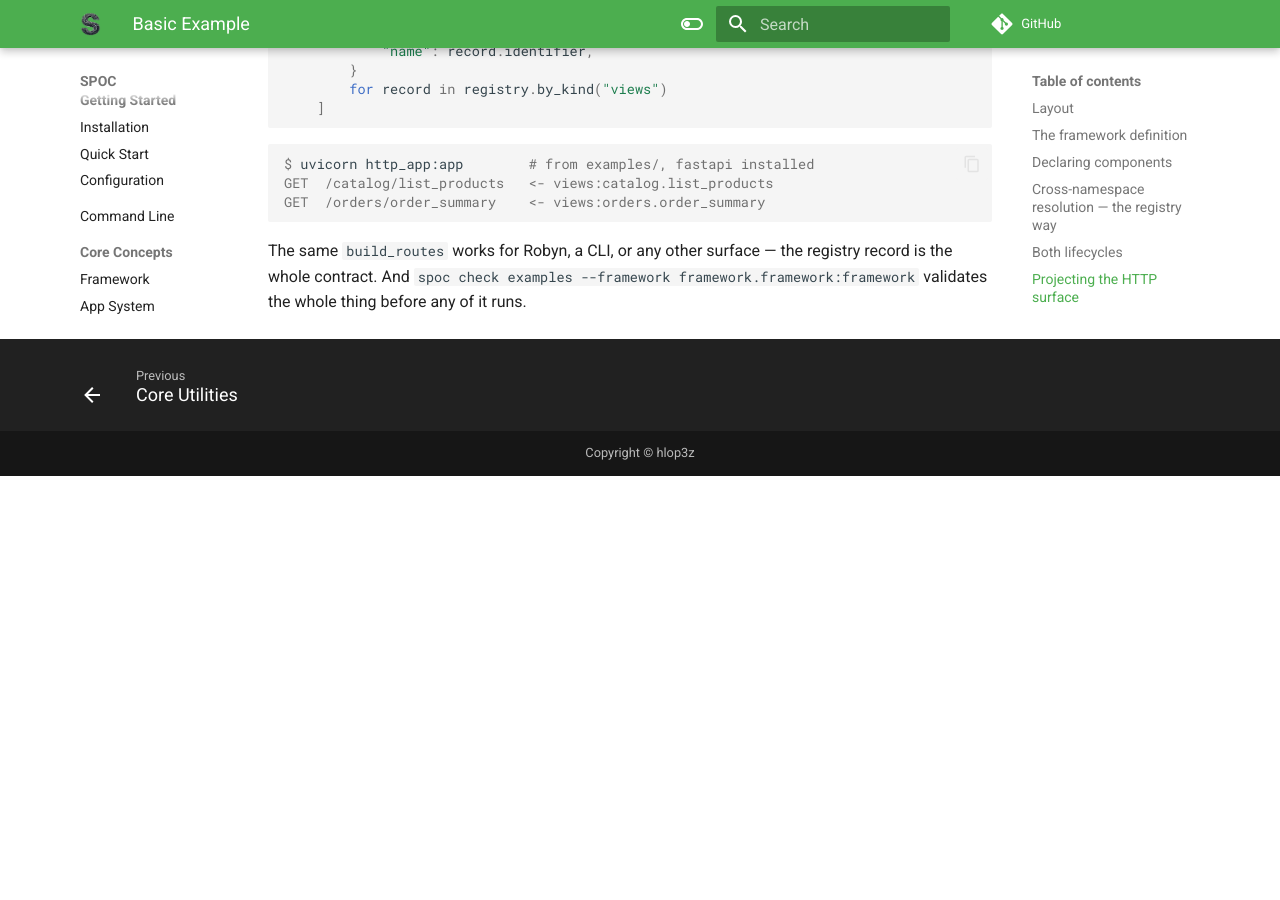
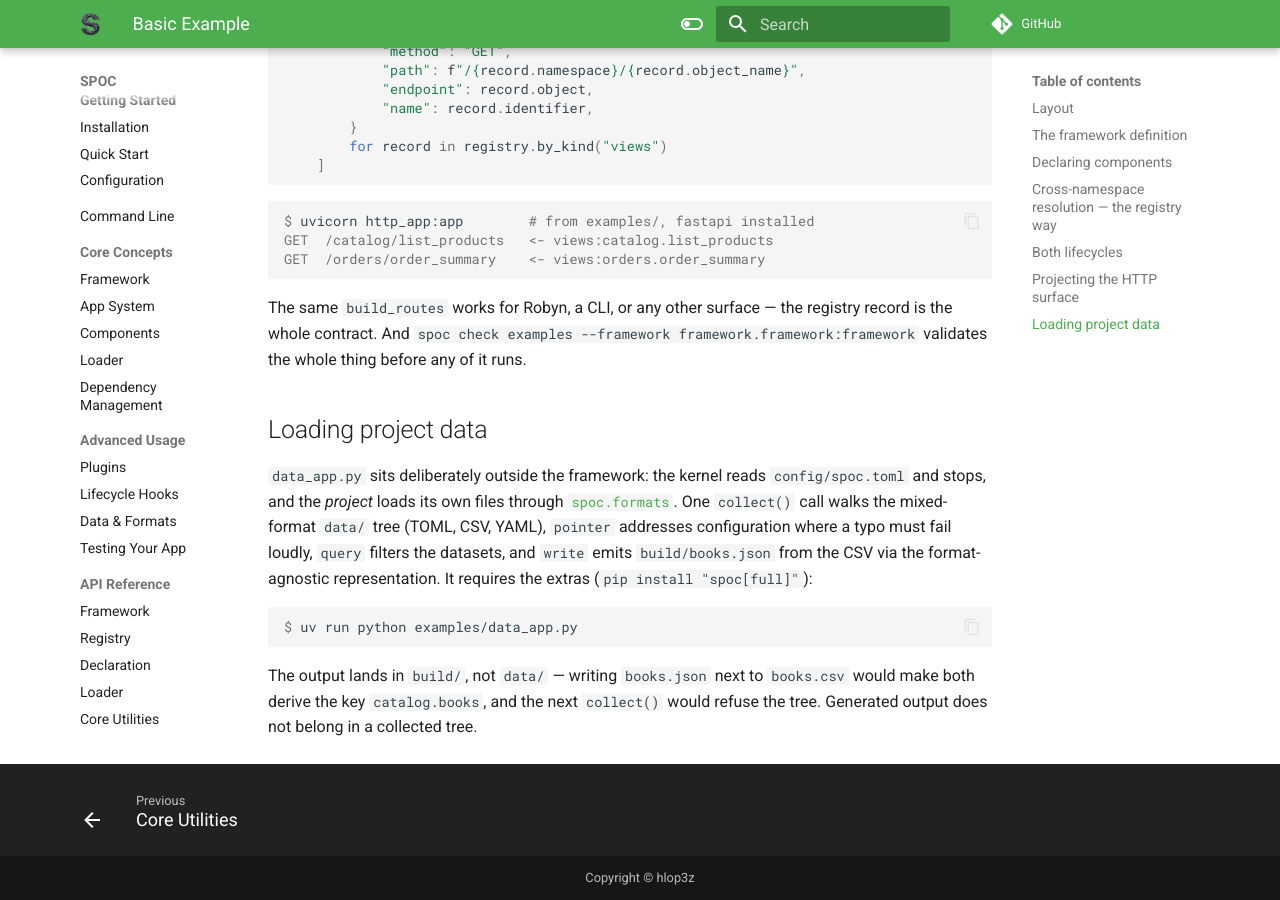
Before and after one commit to hlop3z/spoc, an MkDocs documentation site: the page built from docs/docs/examples/basic.md, in a window 1280 px wide and 900 px high, scrolled down 2652 px. Built offline with MkDocs 1.6.1 and Material for MkDocs 9.7.7, drawn with Linux system fonts in a browser that asks for light colours; comment, search, counter and statistics services are not loaded; before the commit the page ends 3128 px from its top, so only the background shows below that; some of the changed text lies outside the part shown.

Commit message:
docs: fix drift against the v0.5.0 surfaces
- installation: version 0.4.0 -> 0.5.0, import __version__ from the
  public surface instead of spoc.__about__, and show the real spoc init
  output (per-kind views.py, the Next block, current pin in uv output)
- cli: match spoc app's actual output (absolute path, e.g. line)
- examples: the reference app grew auth/views.py and the spoc.formats
  demo (data/, build/, data_app.py) — show them and describe the demo
- loader: drop the changelog note about the removed cache API; a
  reference page describes what is, not what was

````diff
--- a/docs/docs/examples/basic.md
+++ b/docs/docs/examples/basic.md
@@ -13,15 +13,18 @@
 │   ├── __init__.py              # apps/ is a package
 │   ├── catalog/    models.py, views.py   (Product + stock)
 │   ├── orders/     models.py, views.py   (Order; reaches catalog via the registry)
-│   └── auth/       models.py             (UserAccount, Role)
+│   └── auth/       models.py, views.py   (UserAccount, Role)
 ├── config/
 │   ├── spoc.toml        # the only file the kernel reads
 │   └── settings.py      # user-owned; SPOC never imports it
 ├── framework/
 │   └── framework.py     # the whole framework definition
+├── data/                # mixed-format inputs for the spoc.formats demo
+├── build/               # what data_app.py writes; generated, never collected
 ├── extras.py            # plugin-configured registrations
 ├── main.py              # synchronous entry
 ├── async_main.py        # asynchronous entry (coroutine hooks + astart)
+├── data_app.py          # spoc.formats demo: collect, pointer, query, write
 └── http_app.py          # routes generated from the registry
 ```
 
@@ -142,3 +145,22 @@
 registry record is the whole contract. And `spoc check examples --framework
 framework.framework:framework` validates the whole thing before any of it
 runs.
+
+## Loading project data
+
+`data_app.py` sits deliberately outside the framework: the kernel reads
+`config/spoc.toml` and stops, and the *project* loads its own files through
+[`spoc.formats`](../advanced/data-formats.md). One `collect()` call walks the
+mixed-format `data/` tree (TOML, CSV, YAML), `pointer` addresses
+configuration where a typo must fail loudly, `query` filters the datasets,
+and `write` emits `build/books.json` from the CSV via the format-agnostic
+representation. It requires the extras (`pip install "spoc[full]"`):
+
+```console
+$ uv run python examples/data_app.py
+```
+
+The output lands in `build/`, not `data/` — writing `books.json` next to
+`books.csv` would make both derive the key `catalog.books`, and the next
+`collect()` would refuse the tree. Generated output does not belong in a
+collected tree.
````
Also changed, not shown: docs/docs/cli.md (+3 -2 lines), docs/docs/core/loader.md (+0 -3 lines), docs/docs/getting-started/installation.md (+10 -5 lines).
